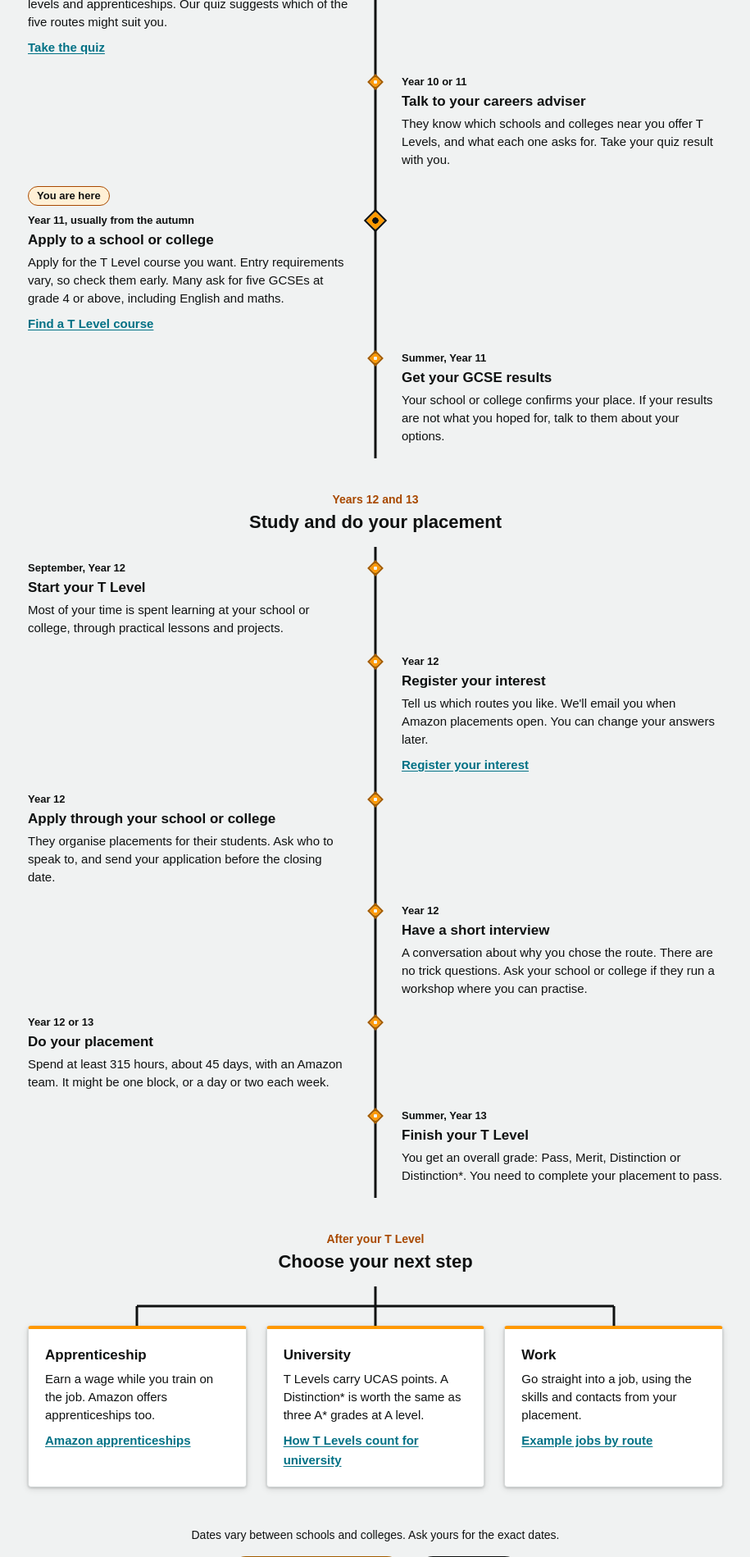
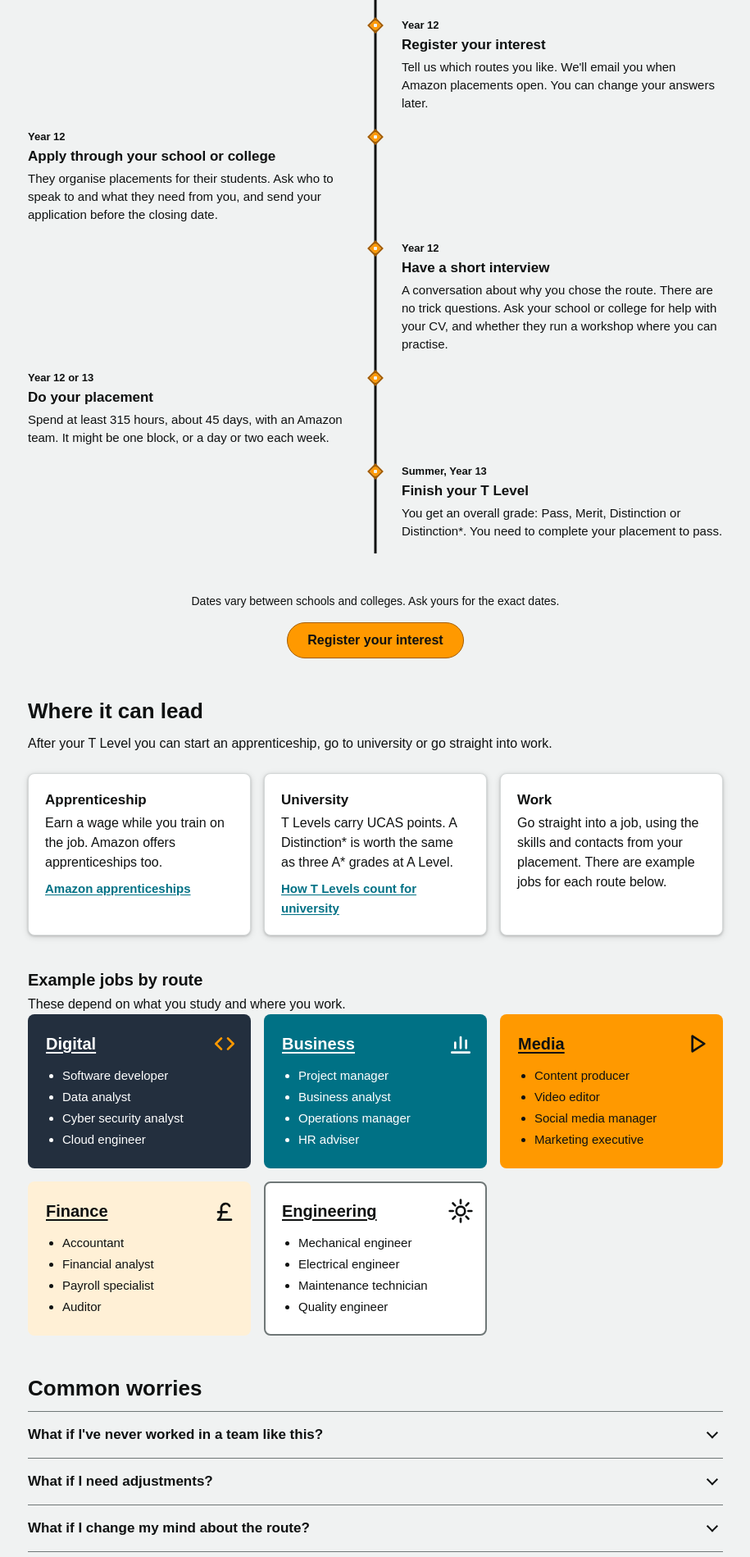
Before and after one commit to lucideds/bristol-gp, a Flask app: page /advice in a window 1280 px wide. Shown: the part 2040-3939 px from the top of the page at 82% size, without its empty margins (334-1249 px from the left). Run offline with Flask 3, Linux system fonts and the light colour scheme; some libraries are stand-ins or nearby versions.

Commit message:
Reorganise the advice page into four sections
Fold How to apply into the Your path timeline and move the next-step
cards into Where it can lead, so each step appears once. Cut repeated
quiz and register links, fix copy errors and make the someone-else
links a single Contact us link. Update the search index and
chat_knowledge.md to match.

```diff
--- a/frontend/Template/Sources/css/advice.css
+++ b/frontend/Template/Sources/css/advice.css
@@ -1,5 +1,5 @@
 /* Advice page: side navigation on the left, sections on the right.
-   components.css supplies the breadcrumb, title, callout, accordion, buttons and route cards.
+   components.css supplies the breadcrumb, title, accordion, buttons and route cards.
    Colours are tokens from tokens.css. */
 
 .advice-page > .advice-lead {
@@ -107,7 +107,8 @@
   margin: 0;
 }
 
-.advice-benefits {
+/* Benefit cards and the apprenticeship / university / work cards */
+.advice-cards {
   list-style: none;
   margin: 0 0 24px;
   padding: 0;
@@ -116,44 +117,16 @@
   gap: 16px;
 }
 
-.advice-callout {
-  max-width: none;
+/* Narrower minimum so the three next-step cards share a row */
+.advice-cards--three {
+  grid-template-columns: repeat(auto-fit, minmax(min(13rem, 100%), 1fr));
 }
 
-/* ---------- Numbered steps ---------- */
-.advice-steps {
-  list-style: none;
-  counter-reset: advice-step;
-  margin: 0 0 24px;
-  padding: 0;
-  display: flex;
-  flex-direction: column;
-  gap: 20px;
-  max-width: 42.5rem;
-}
-
-.advice-steps > li {
-  counter-increment: advice-step;
-  position: relative;
-  padding-left: 3rem;
-  min-height: 2rem;
-}
-
-.advice-steps > li::before {
-  content: counter(advice-step);
-  position: absolute;
-  left: 0;
-  top: 0;
-  width: 2rem;
-  height: 2rem;
-  box-sizing: border-box;
-  display: flex;
-  align-items: center;
-  justify-content: center;
-  border: 2px solid currentColor;
-  border-radius: 50%;
-  font-weight: 700;
-  font-size: 0.875rem;
+/* Heading above the route cards, inside "Where it can lead" */
+.advice-section .advice-subtitle {
+  margin: 40px 0 4px;
+  font-size: 1.25rem;
+  line-height: 1.75rem;
 }
 
 /* ---------- Route cards: left-aligned lists, three per row ---------- */
@@ -172,36 +145,39 @@
   text-align: left;
 }
 
-.advice-route h3 {
-  margin-bottom: 12px;
+/* The h3 version of this padding in components.css keeps the title clear of the route icon */
+.advice-route h4 {
+  margin: 0 0 12px;
+  padding-right: 2rem;
   font-size: 1.25rem;
   line-height: 1.75rem;
+  font-weight: 700;
 }
 
 /* The title link covers the whole card, like the home page route cards.
    Text stays in the card's own colour so it shows on every fill. */
-.advice-route h3 a {
+.advice-route h4 a {
   color: inherit;
   text-decoration: underline;
   text-underline-offset: 3px;
 }
 
-.advice-route h3 a:hover {
+.advice-route h4 a:hover {
   text-decoration-thickness: 3px;
 }
 
-.advice-route h3 a::after {
+.advice-route h4 a::after {
   content: "";
   position: absolute;
   inset: 0;
   border-radius: inherit;
 }
 
-.advice-route h3 a:focus-visible {
+.advice-route h4 a:focus-visible {
   outline: none;
 }
 
-.advice-route h3 a:focus-visible::after {
+.advice-route h4 a:focus-visible::after {
   outline: 2px solid currentColor;
   outline-offset: 2px;
 }
@@ -235,8 +211,7 @@
   }
 }
 
-/* ---------- Your path: year picker, a timeline with steps either side of the line,
-   and three next-step cards. ---------- */
+/* ---------- Your path: year picker and a timeline with steps either side of the line ---------- */
 .path-section {
   --path-line: 3px;
   --path-gutter: 4rem;   /* Width of the column the line runs down */
@@ -340,6 +315,7 @@
 /* ---------- Stage headings ---------- */
 .path-stage {
   margin-top: 40px;
+  scroll-margin-top: 16px;
 }
 .path-stage-head {
   text-align: center;
@@ -446,73 +422,6 @@
   font-weight: 700;
 }
 
-/* ---------- Next step: a branch from the line into three cards ---------- */
-.path-next {
-  --path-branch: 24px;
-  position: relative;
-  list-style: none;
-  margin: 0;
-  padding: calc(var(--path-branch) * 2) 0 0;
-  display: grid;
-  grid-template-columns: repeat(3, minmax(0, 1fr));
-  gap: 24px;
-}
-/* Stem down from the heading */
-.path-next::after {
-  content: "";
-  position: absolute;
-  top: 0;
-  left: 50%;
-  width: var(--path-line);
-  height: var(--path-branch);
-  transform: translateX(-50%);
-  background: currentColor;
-}
-/* Cross bar from the centre of the first card to the centre of the last */
-.path-next::before {
-  content: "";
-  position: absolute;
-  top: var(--path-branch);
-  left: calc((100% - 48px) / 6);
-  right: calc((100% - 48px) / 6);
-  height: var(--path-line);
-  transform: translateY(-50%);
-  background: currentColor;
-}
-.path-next-card {
-  position: relative;
-  padding: 20px;
-  box-sizing: border-box;
-  background: var(--color-surface);
-  color: var(--color-ink);
-  border: var(--card-border-width) solid var(--color-border-subtle);
-  border-top: 4px solid var(--color-orange);
-  border-radius: var(--radius-sm);
-  box-shadow: var(--shadow-card);
-}
-/* Drop from the cross bar into each card */
-.path-next-card::before {
-  content: "";
-  position: absolute;
-  bottom: calc(100% + 4px);
-  left: 50%;
-  width: var(--path-line);
-  height: var(--path-branch);
-  transform: translateX(-50%);
-  background: var(--color-ink);
-}
-.path-next-card h4 {
-  margin: 0 0 6px;
-  font-size: 1.0625rem;
-  line-height: 1.5rem;
-  font-weight: 700;
-}
-.path-next-card p {
-  margin: 0;
-  font-size: 0.9375rem;
-  line-height: 1.375rem;
-}
-
 /* ---------- End ---------- */
 .path-end {
   margin-top: 48px;
@@ -523,13 +432,7 @@
   font-size: 0.875rem;
   line-height: 1.25rem;
 }
-.path-end-actions {
-  display: flex;
-  flex-wrap: wrap;
-  justify-content: center;
-  gap: 12px;
-}
-.path-end-actions .tlevel-btn {
+.path-end .tlevel-btn {
   margin-top: 0;
 }
 
@@ -555,14 +458,4 @@
   .path-step:nth-child(even) .path-step-when::before {
     left: calc(var(--path-gutter) / -2);
   }
-  .path-next {
-    grid-template-columns: minmax(0, 1fr);
-    gap: 16px;
-    padding-top: 0;
-  }
-  .path-next::before,
-  .path-next::after,
-  .path-next-card::before {
-    display: none;
-  }
 }
--- a/frontend/Template/advice.html
+++ b/frontend/Template/advice.html
@@ -3,7 +3,7 @@
 {% set page_js = ["advice"] %}
 {% block title %}Advice{% endblock %}
 {% block content %}
-  <!-- components.css supplies the breadcrumb, title, callout, FAQ accordion and buttons; advice.css adds the rest -->
+  <!-- components.css supplies the breadcrumb, title, accordion, buttons and route cards; advice.css adds the rest -->
   <main class="tlevel-page advice-page">
     <nav class="tlevel-breadcrumb" aria-label="Breadcrumb">
       <ol>
@@ -21,28 +21,26 @@
       <nav class="advice-nav" aria-label="On this page">
         <ul>
           <li><a href="#why-choose">Why choose a T Level?</a></li>
-          <li><a href="#how-to-apply">How to apply for a placement</a></li>
-          <li><a href="#your-path">Your path</a></li>
+          <li><a href="#your-path">Your path to a placement</a></li>
           <li><a href="#where-it-leads">Where it can lead</a></li>
           <li><a href="#common-worries">Common worries</a></li>
         </ul>
-        <p class="advice-nav-label" id="advice-other-label">Advice for someone else?</p>
-        <!-- TODO: point these at the parents/carers and schools/colleges pages once they exist -->
+        <p class="advice-nav-label" id="advice-other-label">Parent, carer, school or college?</p>
+        <!-- TODO: link to the parents/carers and schools/colleges pages once they exist -->
         <ul aria-labelledby="advice-other-label">
-          <li><a href="/contact">Parents and careers</a></li>
-          <li><a href="/contact">Schools and colleges</a></li>
+          <li><a href="/contact">Contact us</a></li>
         </ul>
       </nav>
 
       <div class="advice-content">
         <section id="why-choose" class="advice-section" aria-labelledby="why-choose-title">
-          <h2 class="advice-section-title" id="why-choose-title">Why choose a T Level</h2>
-          <p>Learn why you should consider a T level. Knowing about them early helps you plan for you future.</p>
+          <h2 class="advice-section-title" id="why-choose-title">Why choose a T Level?</h2>
+          <p>Learn why you should consider a T Level. Knowing about them early helps you plan for your future.</p>
 
-          <ul class="advice-benefits">
+          <ul class="advice-cards">
             <li class="advice-card">
               <h3>You learn by doing</h3>
-              <p>Lessons are practical and built around a careers, not only exams.</p>
+              <p>Lessons are practical and built around a career, not only exams.</p>
             </li>
             <li class="advice-card">
               <h3>You get a real placement</h3>
@@ -58,52 +56,12 @@
             </li>
           </ul>
 
-          <div class="tlevel-callout advice-callout">
-            <svg class="tlevel-callout-icon" viewBox="0 0 24 24" width="20" height="20" aria-hidden="true" focusable="false">
-              <circle cx="12" cy="12" r="9.25" fill="none" stroke="currentColor" stroke-width="1.5"/>
-              <path d="M12 10.5v6" stroke="currentColor" stroke-width="1.75" stroke-linecap="round"/>
-              <circle cx="12" cy="7.5" r="1.1" fill="currentColor"/>
-            </svg>
-            <div>
-              <p class="tlevel-callout-title">In Year 10 now?</p>
-              <p class="tlevel-callout-body">You can explore the five routes, talk to your careers advisor, and register your interest so we can keep you updated. Nothing is locked in.</p>
-            </div>
-          </div>
-        </section>
-
-        <section id="how-to-apply" class="advice-section" aria-labelledby="how-to-apply-title">
-          <h2 class="advice-section-title" id="how-to-apply-title">How to apply for a placement</h2>
-          <p>Placements are for students on a T Level course. These are the steps, in order.</p>
-
-          <ol class="advice-steps">
-            <li>
-              <h3>Pick a T Level</h3>
-              <p>Choose a T Level course at a school or college near you. Ask your careers advisor which courses they offer.</p>
-            </li>
-            <li>
-              <h3>Register your interest</h3>
-              <p>Tell us which routes you like. We'll email you when applications open. You can change your answers later.</p>
-            </li>
-            <li>
-              <h3>Talk to your school or college</h3>
-              <p>They organise placements for their students. Ask who to speak to and what they need from you.</p>
-            </li>
-            <li>
-              <h3>Apply when it opens</h3>
-              <p>Applications open on set dates. Check the dates below and send your application before it closes.</p>
-            </li>
-            <li>
-              <h3>Prepare for the interview</h3>
-              <p>Practise answering questions about why you chose the route. Ask your school or college for help in building your CVs.</p>
-            </li>
-          </ol>
-
-          <a class="tlevel-btn advice-register" href="/login#register">Register your interest</a>
+          <p><a class="path-link" href="#your-path">See what to do in your year</a></p>
         </section>
 
         <section id="your-path" class="advice-section path-section" aria-labelledby="your-path-title">
-          <h2 class="advice-section-title" id="your-path-title">Your path</h2>
-          <p>From Year 10 to your first job. See what happens when, and what to do at each step.</p>
+          <h2 class="advice-section-title" id="your-path-title">Your path to a placement</h2>
+          <p>From Year 10 to the end of your T Level. See what happens when, how to apply for a placement, and what to do at each step.</p>
 
           <!-- advice.js shows the year picker and marks the step for the chosen year; it needs JavaScript -->
           <div class="path-finder" hidden>
@@ -129,8 +87,7 @@
                 <div class="path-step-body">
                   <p class="path-step-when">Year 10</p>
                   <h4>Explore your options</h4>
-                  <p>Find out what T Levels are and how they compare with A levels and apprenticeships. Our quiz suggests which of the five routes might suit you.</p>
-                  <a class="path-link" href="/quiz">Take the quiz</a>
+                  <p>Find out what T Levels are and how they compare with A Levels and apprenticeships. Our quiz suggests which of the five routes might suit you.</p>
                 </div>
               </li>
               <li class="path-step" id="step-adviser">
@@ -158,10 +115,11 @@
             </ol>
           </div>
 
-          <div class="path-stage" role="group" aria-labelledby="path-stage-study">
+          <!-- id="how-to-apply" keeps links to the old "How to apply" section working -->
+          <div class="path-stage" id="how-to-apply" role="group" aria-labelledby="path-stage-study">
             <div class="path-stage-head">
               <p class="path-eyebrow">Years 12 and 13</p>
-              <h3 class="path-stage-title" id="path-stage-study">Study and do your placement</h3>
+              <h3 class="path-stage-title" id="path-stage-study">Study, apply and do your placement</h3>
             </div>
             <ol class="path-timeline" start="5">
               <li class="path-step" id="step-start" data-year="12">
@@ -176,21 +134,20 @@
                   <p class="path-step-when">Year 12</p>
                   <h4>Register your interest</h4>
                   <p>Tell us which routes you like. We'll email you when Amazon placements open. You can change your answers later.</p>
-                  <a class="path-link" href="/login#register">Register your interest</a>
                 </div>
               </li>
               <li class="path-step" id="step-school">
                 <div class="path-step-body">
                   <p class="path-step-when">Year 12</p>
                   <h4>Apply through your school or college</h4>
-                  <p>They organise placements for their students. Ask who to speak to, and send your application before the closing date.</p>
+                  <p>They organise placements for their students. Ask who to speak to and what they need from you, and send your application before the closing date.</p>
                 </div>
               </li>
               <li class="path-step" id="step-interview">
                 <div class="path-step-body">
                   <p class="path-step-when">Year 12</p>
                   <h4>Have a short interview</h4>
-                  <p>A conversation about why you chose the route. There are no trick questions. Ask your school or college if they run a workshop where you can practise.</p>
+                  <p>A conversation about why you chose the route. There are no trick questions. Ask your school or college for help with your CV, and whether they run a workshop where you can practise.</p>
                 </div>
               </li>
               <li class="path-step" id="step-placement" data-year="13">
@@ -210,47 +167,40 @@
             </ol>
           </div>
 
-          <div class="path-stage" role="group" aria-labelledby="path-stage-next">
-            <div class="path-stage-head">
-              <p class="path-eyebrow">After your T Level</p>
-              <h3 class="path-stage-title" id="path-stage-next">Choose your next step</h3>
-            </div>
-            <ul class="path-next">
-              <li class="path-next-card">
-                <h4>Apprenticeship</h4>
-                <p>Earn a wage while you train on the job. Amazon offers apprenticeships too.</p>
-                <a class="path-link" href="https://amazonapprenticeships.co.uk/our-programmes">Amazon apprenticeships</a>
-              </li>
-              <li class="path-next-card">
-                <h4>University</h4>
-                <p>T Levels carry UCAS points. A Distinction* is worth the same as three A* grades at A level.</p>
-                <a class="path-link" href="/faqs#after-your-t-level">How T Levels count for university</a>
-              </li>
-              <li class="path-next-card">
-                <h4>Work</h4>
-                <p>Go straight into a job, using the skills and contacts from your placement.</p>
-                <a class="path-link" href="#where-it-leads">Example jobs by route</a>
-              </li>
-            </ul>
-          </div>
-
           <div class="path-end">
             <p class="path-note">Dates vary between schools and colleges. Ask yours for the exact dates.</p>
-            <div class="path-end-actions">
-              <a class="tlevel-btn" href="/login#register">Register your interest</a>
-              <a class="advice-action" href="/quiz">Take the quiz</a>
-            </div>
+            <a class="tlevel-btn" href="/login#register">Register your interest</a>
           </div>
         </section>
 
         <section id="where-it-leads" class="advice-section" aria-labelledby="where-it-leads-title">
           <h2 class="advice-section-title" id="where-it-leads-title">Where it can lead</h2>
-          <p>A T Level can lead to university, an apprenticeship or work. These are example jobs in each route. They depend on what you study and where you work.</p>
+          <p>After your T Level you can start an apprenticeship, go to university or go straight into work.</p>
+
+          <ul class="advice-cards advice-cards--three">
+            <li class="advice-card">
+              <h3>Apprenticeship</h3>
+              <p>Earn a wage while you train on the job. Amazon offers apprenticeships too.</p>
+              <a class="path-link" href="https://amazonapprenticeships.co.uk/our-programmes">Amazon apprenticeships</a>
+            </li>
+            <li class="advice-card">
+              <h3>University</h3>
+              <p>T Levels carry UCAS points. A Distinction* is worth the same as three A* grades at A Level.</p>
+              <a class="path-link" href="/faqs#after-your-t-level">How T Levels count for university</a>
+            </li>
+            <li class="advice-card">
+              <h3>Work</h3>
+              <p>Go straight into a job, using the skills and contacts from your placement. There are example jobs for each route below.</p>
+            </li>
+          </ul>
+
+          <h3 class="advice-subtitle">Example jobs by route</h3>
+          <p>These depend on what you study and where you work.</p>
 
           <!-- Card colours come from the route card rules in components.css -->
           <ul class="advice-routes">
             <li class="route-card route-card--digital advice-route">
-              <h3><a href="/t-levels#digital">Digital</a></h3>
+              <h4><a href="/t-levels#digital">Digital</a></h4>
               <ul>
                 <li>Software developer</li>
                 <li>Data analyst</li>
@@ -259,16 +209,16 @@
               </ul>
             </li>
             <li class="route-card route-card--business advice-route">
-              <h3><a href="/t-levels#business">Business</a></h3>
+              <h4><a href="/t-levels#business">Business</a></h4>
               <ul>
                 <li>Project manager</li>
                 <li>Business analyst</li>
                 <li>Operations manager</li>
-                <li>HR advisor</li>
+                <li>HR adviser</li>
               </ul>
             </li>
             <li class="route-card route-card--media advice-route">
-              <h3><a href="/t-levels#media">Media</a></h3>
+              <h4><a href="/t-levels#media">Media</a></h4>
               <ul>
                 <li>Content producer</li>
                 <li>Video editor</li>
@@ -277,7 +227,7 @@
               </ul>
             </li>
             <li class="route-card route-card--finance advice-route">
-              <h3><a href="/t-levels#finance">Finance</a></h3>
+              <h4><a href="/t-levels#finance">Finance</a></h4>
               <ul>
                 <li>Accountant</li>
                 <li>Financial analyst</li>
@@ -286,7 +236,7 @@
               </ul>
             </li>
             <li class="route-card route-card--engineering advice-route">
-              <h3><a href="/t-levels#engineering">Engineering</a></h3>
+              <h4><a href="/t-levels#engineering">Engineering</a></h4>
               <ul>
                 <li>Mechanical engineer</li>
                 <li>Electrical engineer</li>
@@ -298,7 +248,7 @@
         </section>
 
         <section id="common-worries" class="advice-section" aria-labelledby="common-worries-title">
-          <h2 class="advice-section-title" id="common-worries-title">Common question</h2>
+          <h2 class="advice-section-title" id="common-worries-title">Common worries</h2>
           <div class="tlevel-faq">
             <details>
               <summary>What if I've never worked in a team like this?</summary>
@@ -310,15 +260,16 @@
             </details>
             <details>
               <summary>What if I change my mind about the route?</summary>
-              <p>Talk to your careers advisor as early as you can. You can change the routes you have registered interest in at any time. Even after your chosen T level you can still do over careers that are not related to your course.</p>
+              <p>Talk to your careers adviser as early as you can. You can change the routes you have registered interest in at any time. Even after your T Level, you can still go into careers that are not related to your course.</p>
             </details>
           </div>
 
           <div class="advice-card advice-unsure">
             <h3>Still unsure?</h3>
-            <p>Take our short quiz to find a T Level that suits you, ask the assistant for a quick answer, or send a message to the team. You can also read our guide for students.</p>
+            <p>Take our short quiz to find a T Level that suits you, read the FAQs, ask the assistant for a quick answer, or send a message to the team.</p>
             <div class="advice-actions">
               <a class="advice-action" href="/quiz">Take the quiz</a>
+              <a class="advice-action" href="/faqs">Read the FAQs</a>
               <!-- chatWidget.js shows this button and makes it open the chat; it needs JavaScript -->
               <button type="button" class="advice-action" data-open-chat data-needs-chat hidden>
                 <svg viewBox="0 0 16 16" width="16" height="16" aria-hidden="true" focusable="false">
```
Also changed, not shown: chat_knowledge.md (+9 -9 lines), frontend/Template/Sources/js/topNavBar.js (+5 -5 lines).
